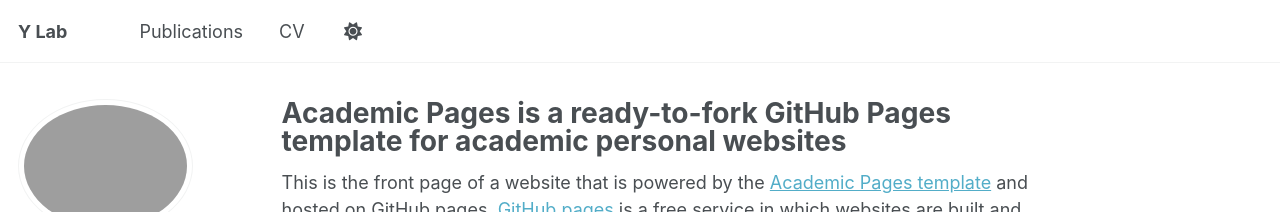
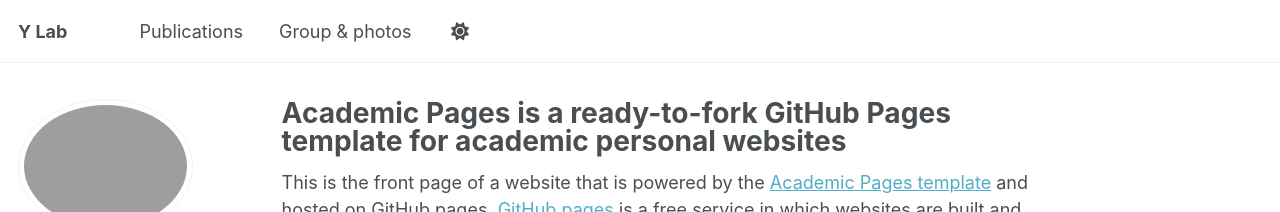
Before and after one commit to zhaojuyang/zhaojuyang.github.io, a Jekyll site: the page built from _pages/about.md, in a window 1280 px wide. Shown: the top 212 px of the page. Built offline with Jekyll 4.4.1, drawn with Linux system fonts in a browser that asks for light colours; some web fonts are replaced.

Commit message:
Update navigation.yml

```diff
--- a/_data/navigation.yml
+++ b/_data/navigation.yml
@@ -17,14 +17,14 @@ main:
   # - title: "Teaching"
   #   url: /teaching/
 
-  # - title: "Portfolio"
-  #   url: /portfolio/
+  - title: "Group & photos"
+    url: /portfolio/
 
   # - title: "Blog Posts"
   #   url: /year-archive/
 
-  - title: "CV"
-    url: /cv/
+  # - title: "CV"
+  #   url: /cv/
 
   # - title: "CV"
   #   url: /cv-json/
```
